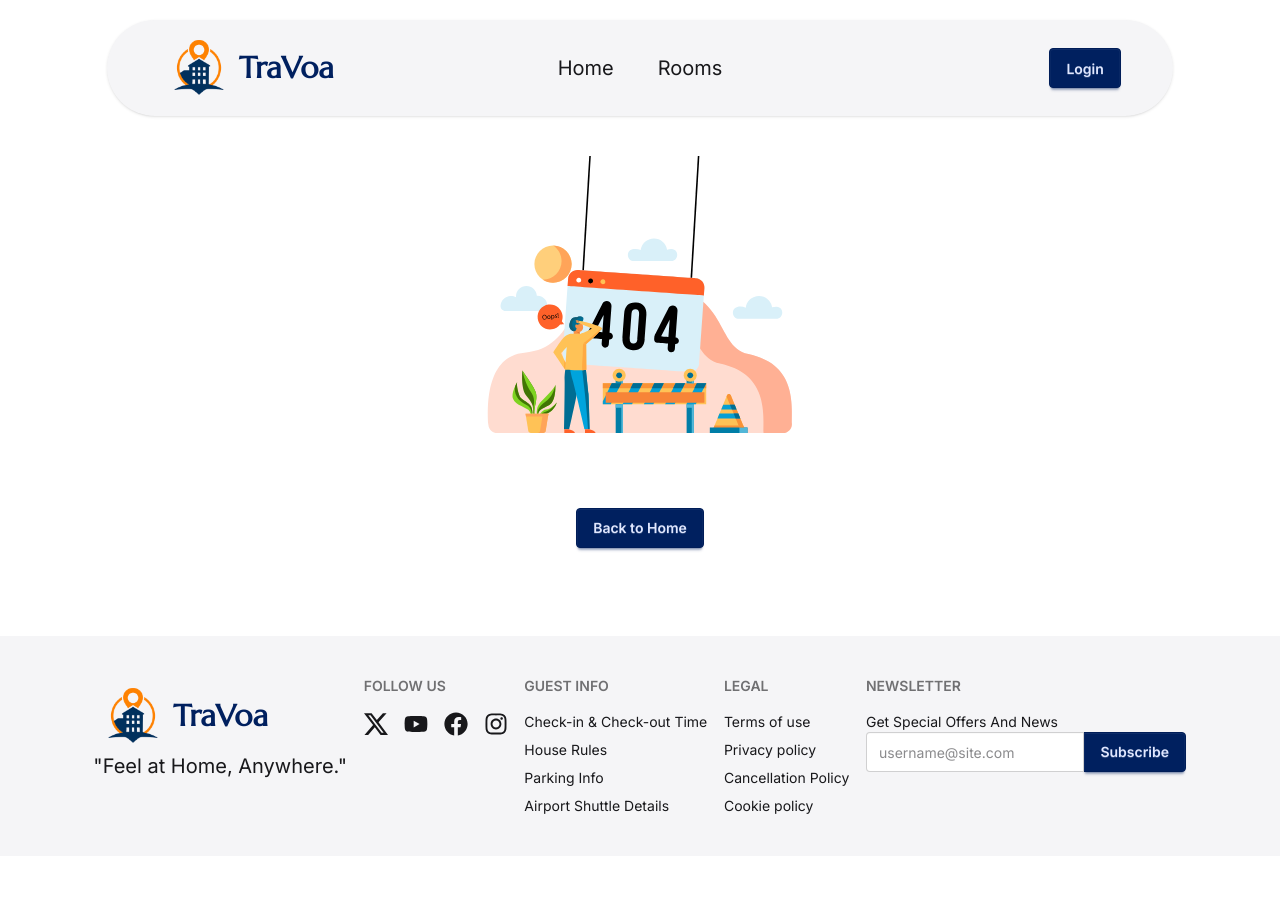
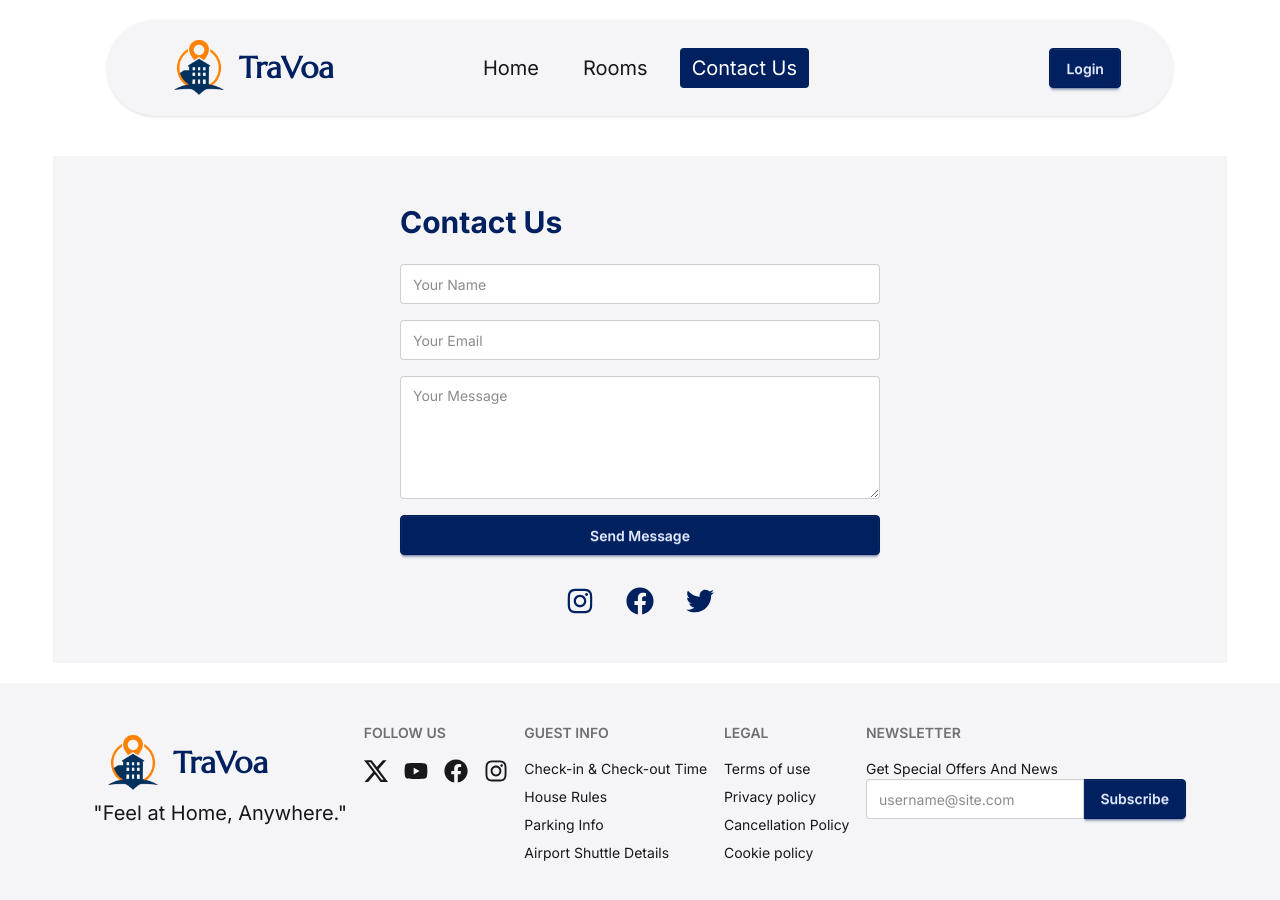
Before and after one commit to noboKumar/TraVoa-hotel-Booking-Platform-Client, a React (Vite) app: page /contactUs in a window 1280 px wide. Shown: the top 900 px of the page. Before the commit the page ends 856 px from the top, so only its background shows below. Built offline with nearby package versions, Linux system fonts and the light colour scheme; no server answers.

Commit message:
add contact us section

```diff
--- a/src/components/NavBar.jsx
+++ b/src/components/NavBar.jsx
@@ -20,6 +20,9 @@ const NavBar = () => {
           <NavLink to={"/myBookings"}>My Bookings</NavLink>
         </li>
       )}
+      <li>
+        <NavLink to={"/contactUs"}>Contact Us</NavLink>
+      </li>
     </>
   );
 
--- /dev/null
+++ b/src/pages/ContactUs.jsx
@@ -0,0 +1,78 @@
+import React from "react";
+import Swal from "sweetalert2";
+import { FaInstagram, FaFacebook, FaTwitter } from "react-icons/fa";
+
+const socials = [
+  {
+    name: "Instagram",
+    icon: <FaInstagram className="w-7 h-7" />,
+    url: "https://instagram.com/",
+  },
+  {
+    name: "Facebook",
+    icon: <FaFacebook className="w-7 h-7" />,
+    url: "https://facebook.com/",
+  },
+  {
+    name: "Twitter",
+    icon: <FaTwitter className="w-7 h-7" />,
+    url: "https://twitter.com/",
+  },
+];
+
+const ContactUs = () => {
+  const handleSubmit = (e) => {
+    e.preventDefault();
+    Swal.fire("Thank you!", "Your message has been sent.", "success");
+    e.target.reset();
+  };
+
+  return (
+    <section className="py-12 bg-base-200">
+      <div className="max-w-lg mx-auto px-4">
+        <h2 className="text-3xl font-bold mb-6 text-primary">Contact Us</h2>
+        <form onSubmit={handleSubmit} className="space-y-4">
+          <input
+            className="input input-bordered w-full"
+            type="text"
+            name="name"
+            placeholder="Your Name"
+            required
+          />
+          <input
+            className="input input-bordered w-full"
+            type="email"
+            name="email"
+            placeholder="Your Email"
+            required
+          />
+          <textarea
+            className="textarea textarea-bordered w-full"
+            name="message"
+            placeholder="Your Message"
+            rows={5}
+            required
+          />
+          <button type="submit" className="btn btn-primary w-full">
+            Send Message
+          </button>
+        </form>
+        <div className="flex justify-center gap-8 mt-8">
+          {socials.map((icon) => (
+            <a
+              key={icon.name}
+              href={icon.url}
+              target="_blank"
+              rel="noopener noreferrer"
+              className="text-primary"
+            >
+              {icon.icon}
+            </a>
+          ))}
+        </div>
+      </div>
+    </section>
+  );
+};
+
+export default ContactUs;
--- a/src/routes/router.jsx
+++ b/src/routes/router.jsx
@@ -10,6 +10,7 @@ import ErrorPage from "../pages/ErrorPage";
 import RoomDetails from "../pages/RoomDetails";
 import { apiClient } from "../API/apiClient";
 import Loading from "../components/Loading";
+import ContactUs from "../pages/ContactUs";
 
 export const router = createBrowserRouter([
   {
@@ -48,7 +49,11 @@ export const router = createBrowserRouter([
         path: "/rooms/:id",
         Component: RoomDetails,
         loader: ({ params }) => apiClient.get(`/rooms/${params.id}`),
-        hydrateFallbackElement: <Loading></Loading>
+        hydrateFallbackElement: <Loading></Loading>,
+      },
+      {
+        path: "contactUs",
+        Component: ContactUs,
       },
     ],
   },
```
